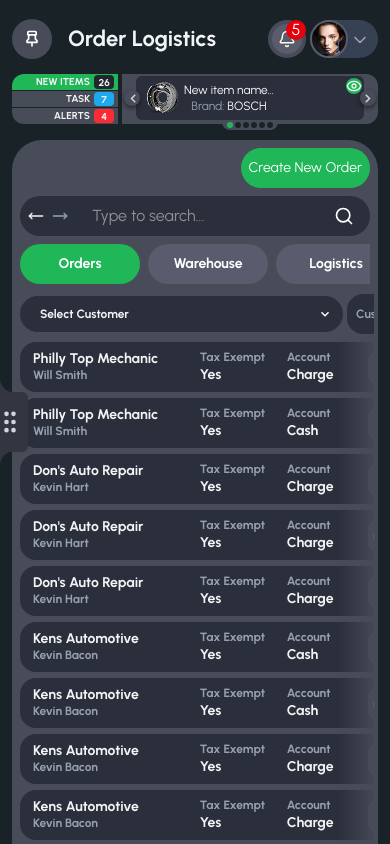
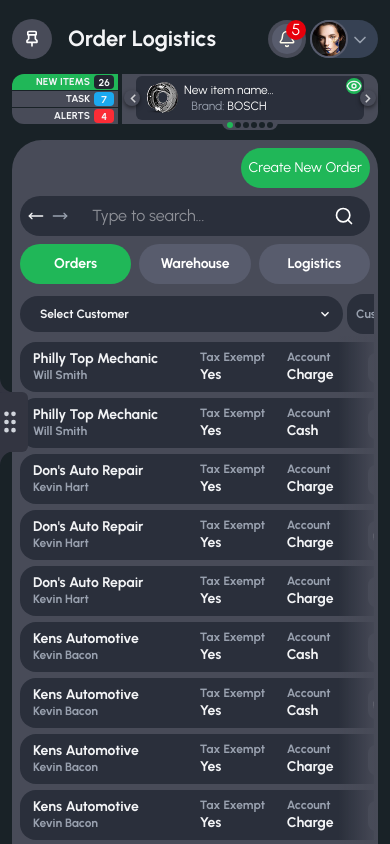
Before and after one commit to jquintinita/logistics-parts-pos, a React (Vite) app: page /order in a window 390 px wide. Shown: the top 844 px of the page. Built offline with nearby package versions, Linux system fonts and the light colour scheme.

Commit message:
fix button

```diff
--- a/src/index.css
+++ b/src/index.css
@@ -509,6 +509,7 @@ button{
           }
 
        }
+
     }
 
 
--- a/src/pages/Order.jsx
+++ b/src/pages/Order.jsx
@@ -20,13 +20,13 @@ export default function Order() {
             {/* Scrollable Tabs */}
             <div className="scrollable-tabs w-full md:w-auto overflow-x-auto whitespace-nowrap">
               <div className="inline-flex gap-2 px-0">
-                <button className="bg-green-500 min-w-[120px] text-white px-6 py-[10px] rounded-3xl hover:bg-green-600 transition-colors text-sm font-bold">
+                <button className="bg-green-500 min-w-0 md:min-w-[120px] text-white px-2 md:px-6 py-[10px] rounded-3xl hover:bg-green-600 transition-colors text-sm font-bold">
                   Orders
                 </button>
-                <button className="bg-gray-600 min-w-[120px] text-white px-6 py-[10px] rounded-3xl hover:bg-green-600 transition-colors text-sm font-bold">
+                <button className="bg-gray-600 min-w-0 md:min-w-[120px] text-white px-2 md:px-6 py-[10px] rounded-3xl hover:bg-green-600 transition-colors text-sm font-bold">
                   Warehouse
                 </button>
-                <button className="bg-gray-600 min-w-[120px] text-white px-6 py-[10px] rounded-3xl hover:bg-green-600 transition-colors text-sm font-bold">
+                <button className="bg-gray-600 min-w-0 md:min-w-[120px] text-white px-2 md:px-6 py-[10px] rounded-3xl hover:bg-green-600 transition-colors text-sm font-bold">
                   Logistics
                 </button>
 
```
